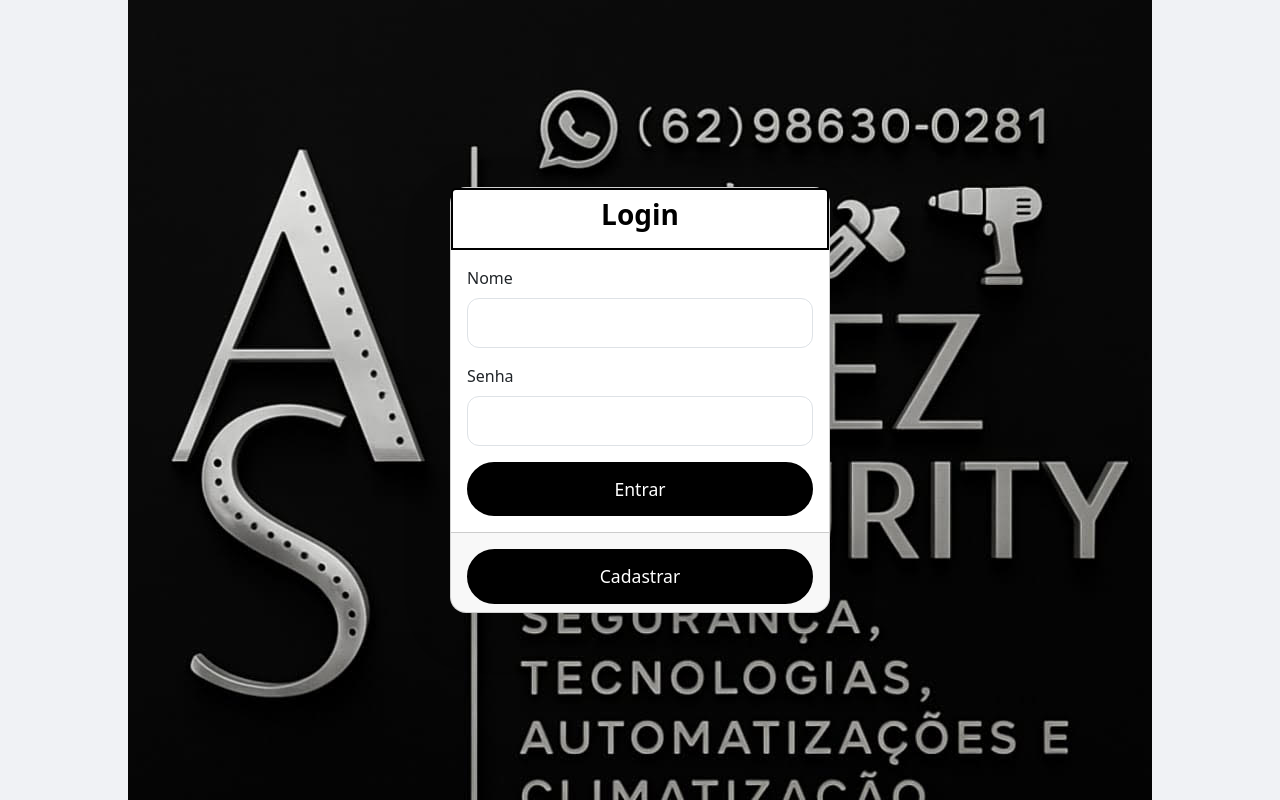
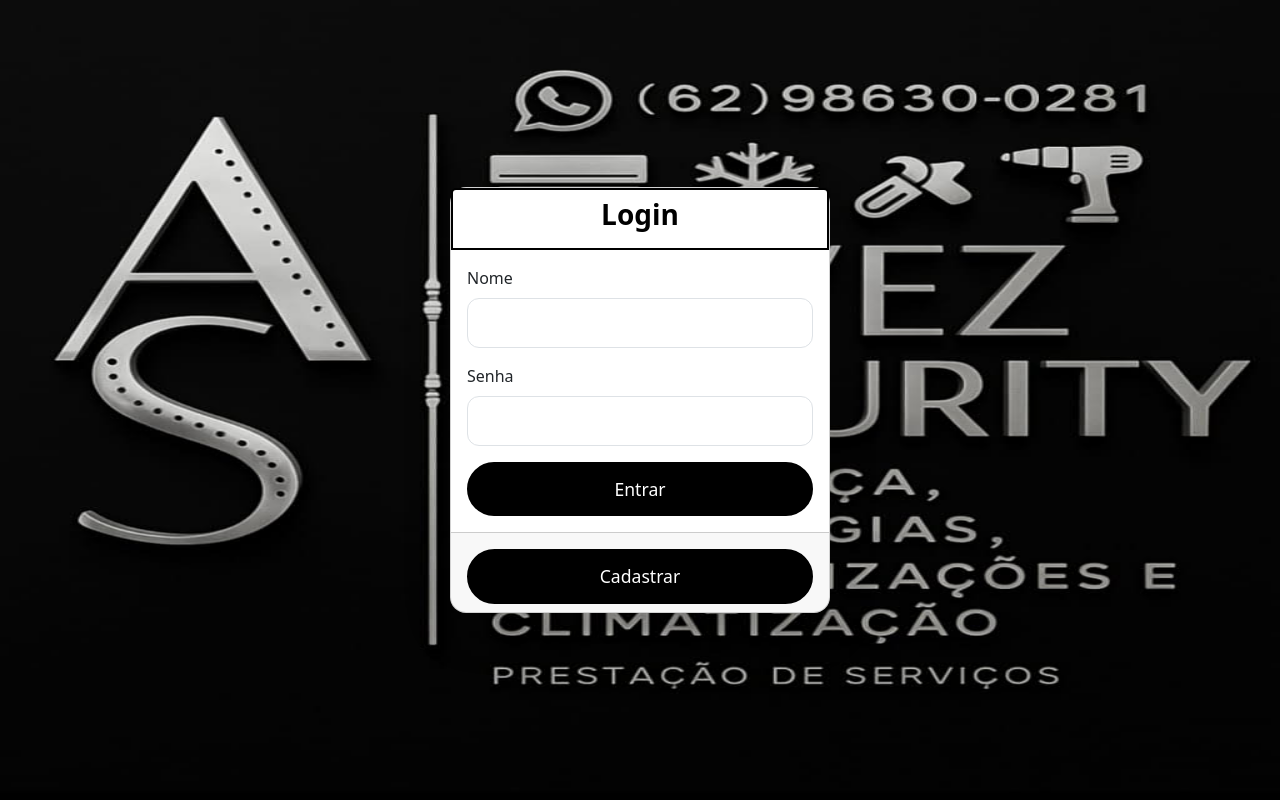
Before and after one commit to lhdsf123-png/Cashback, a Flask app: page /login in a window 1280 px wide. Run offline with Flask 3, Linux system fonts and the light colour scheme.

Commit message:
Refactor login.html for improved styling
Updated background image style and ensured proper layout.

```diff
--- a/cashback/templates/login.html
+++ b/cashback/templates/login.html
@@ -42,7 +42,7 @@
 
          body {
             background-image: url("/static/fundo.jpg");
-            background-size: auto;
+            background-size: 100% 100%;
             background-position: top center;
             background-repeat: no-repeat;
             background-attachment: fixed;
```
